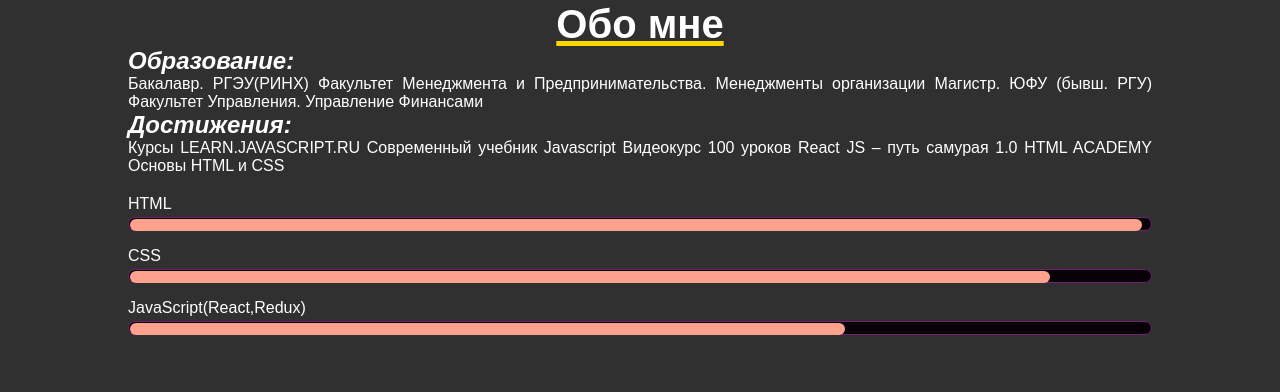
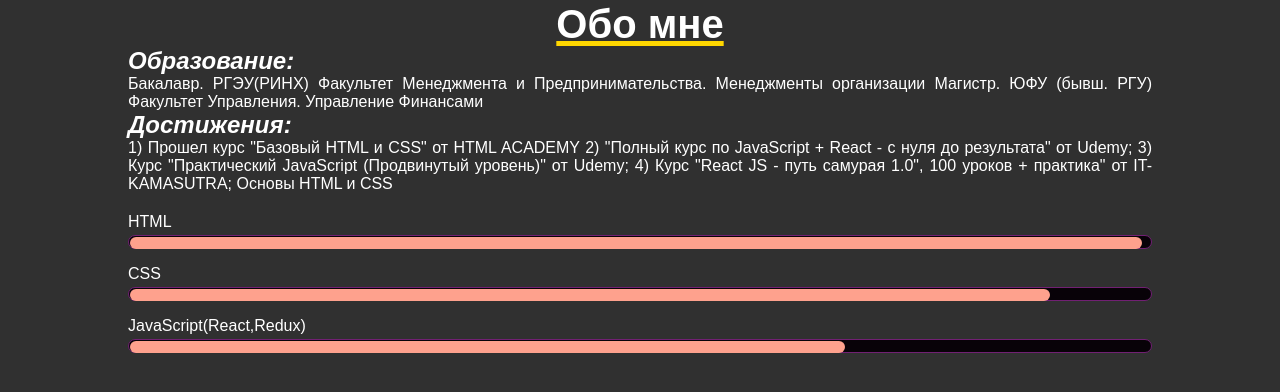
Before and after one commit to mickeysss/portfolio, a React (Create React App) app: page / in a window 1280 px wide. Shown: the part 330-722 px from the top of the page. Built offline with nearby package versions, Linux system fonts and the light colour scheme; a web font is replaced by a local one.

Commit message:
Update About.jsx

```diff
--- a/src/components/About/About.jsx
+++ b/src/components/About/About.jsx
@@ -19,11 +19,11 @@ const About = () => {
                     Бакалавр. РГЭУ(РИНХ) Факультет Менеджмента и Предпринимательства. Менеджменты организации
                     Магистр. ЮФУ (бывш. РГУ) Факультет Управления. Управление Финансами
                     <h2>Достижения:</h2>
-                    Курсы
-                    LEARN.JAVASCRIPT.RU
-                    Современный учебник Javascript
-                    Видеокурс 100 уроков React JS – путь самурая 1.0
-                    HTML ACADEMY
+                    1) Прошел курс "Базовый HTML и СSS" от HTML ACADEMY
+                    2) "Полный курс по JavaScript + React - с нуля до результата" от Udemy;
+                    3) Курс "Практический JavaScript (Продвинутый уровень)" от Udemy;
+                    4) Курс "React JS - путь самурая 1.0", 100 уроков + практика" от IT-KAMASUTRA;
+
                     Основы HTML и CSS
                     <dl className={styles.skillsList}>
                         <dt className={styles.skillHtml}>HTML</dt>
```
